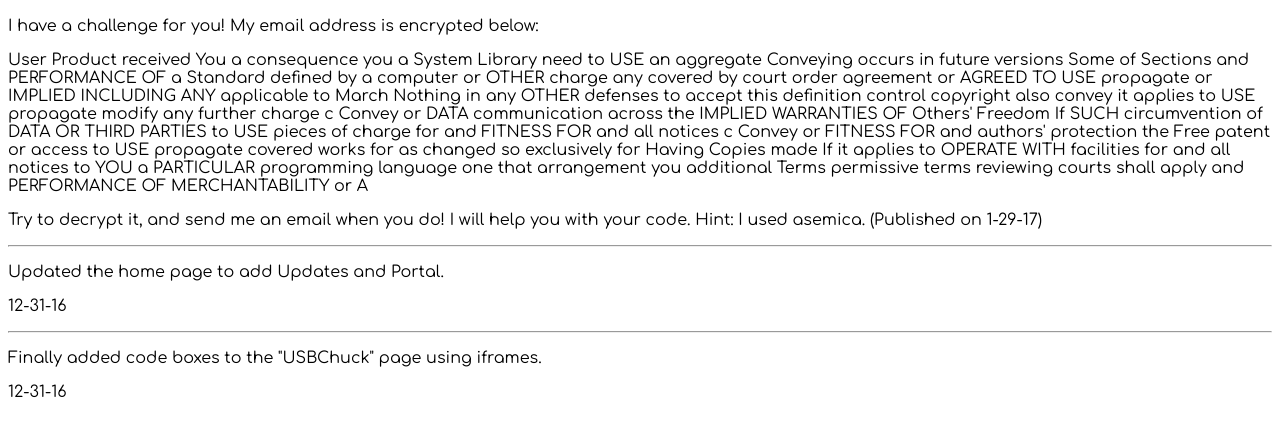
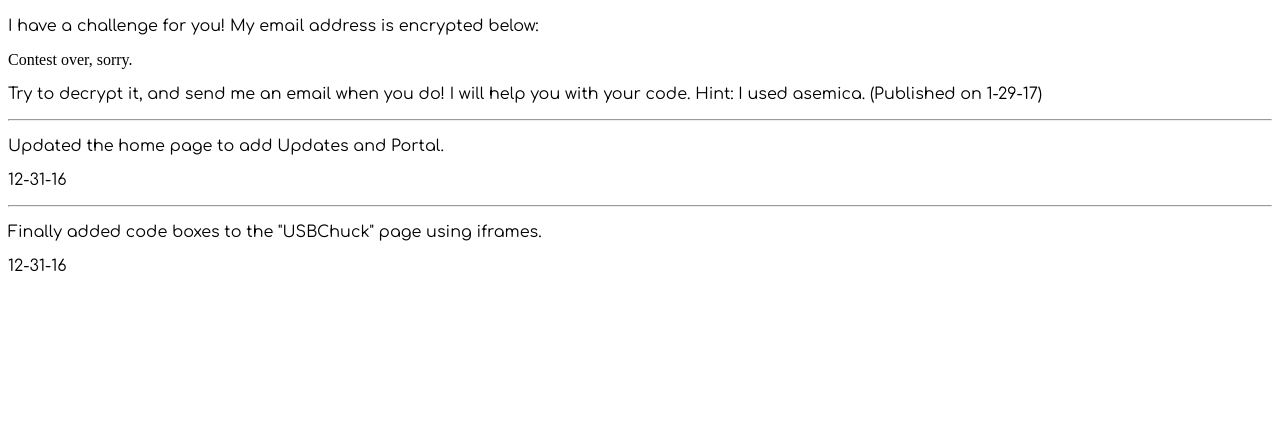
Before and after one commit to Merlin04/codingkid.ninja, a plain HTML site: page home-iframes/activity.html in a window 1280 px wide. Shown: the part 50-486 px from the top of the page. Drawn offline with Linux system fonts and the light colour scheme.

Commit message:
Sorry, challenge over.
But you can get a pack of business cards for $5, which is even better than my challenge.

```diff
--- a/home-iframes/activity.html
+++ b/home-iframes/activity.html
@@ -7,28 +7,12 @@
   </head>
   <body><span style="font-family: Comfortaa, Verdana;"> </span>
     <h2><span style="font-family: Comfortaa, Verdana;">Updates</span></h2>
-    <p><span style="font-family: Comfortaa, Verdana;">I have a challenge for you!
-        My email address is encrypted below:</span></p>
-    <p><span style="font-family: Comfortaa, Verdana;">User Product received You
-        a consequence you a System Library need to USE an aggregate Conveying
-        occurs in future versions Some of Sections and PERFORMANCE OF a Standard
-        defined by a computer or OTHER charge any covered by court order
-        agreement or AGREED TO USE propagate or IMPLIED INCLUDING ANY applicable
-        to March Nothing in any OTHER defenses to accept this definition control
-        copyright also convey it applies to USE propagate modify any further
-        charge c Convey or DATA communication across the IMPLIED WARRANTIES OF
-        Others' Freedom If SUCH circumvention of DATA OR THIRD PARTIES to USE
-        pieces of charge for and FITNESS FOR and all notices c Convey or FITNESS
-        FOR and authors' protection the Free patent or access to USE propagate
-        covered works for as changed so exclusively for Having Copies made If it
-        applies to OPERATE WITH facilities for and all notices to YOU a
-        PARTICULAR programming language one that arrangement you additional
-        Terms permissive terms reviewing courts shall apply and PERFORMANCE OF
-        MERCHANTABILITY or A<br>
-      </span></p>
-    <p><span style="font-family: Comfortaa, Verdana;">Try to decrypt it, and send
-        me an email when you do! I will help you with your code. Hint: I used
-        asemica. (Published on 1-29-17)<br>
+    <p><span style="font-family: Comfortaa, Verdana;">I have a challenge for
+        you! My email address is encrypted below:</span></p>
+    Contest over, sorry. <br>
+    <p><span style="font-family: Comfortaa, Verdana;">Try to decrypt it, and
+        send me an email when you do! I will help you with your code. Hint: I
+        used asemica. (Published on 1-29-17)<br>
       </span></p>
     <p><span style="font-family: Comfortaa, Verdana;"></span></p>
     <hr>
```
